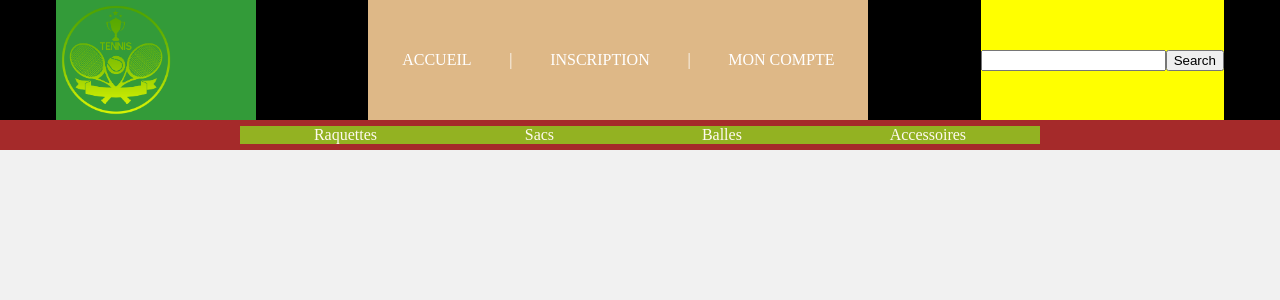
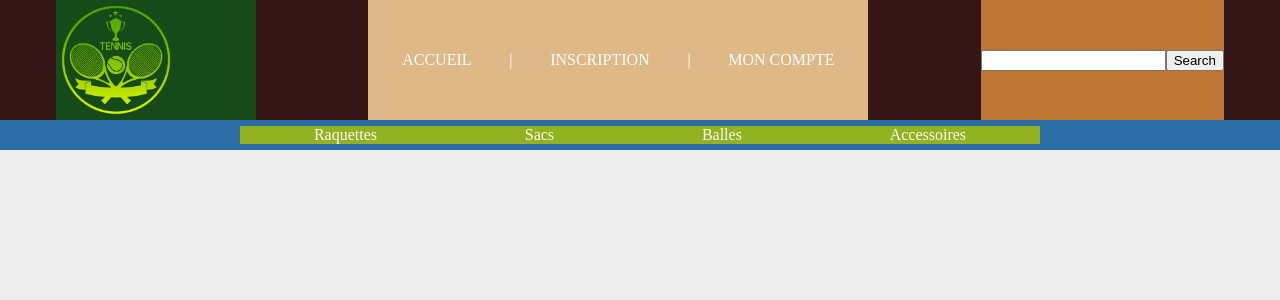
Before and after one commit to alexandre-leroux/boutique, a PHP site: template view/accueil.html in a window 1280 px wide. Shown: the top 300 px of the page. Run offline with PHP 8.4, Linux system fonts and the light colour scheme; the template is opened without the code that fills it, so the values that code supplies are empty.

Commit message:
last change ready pour Baptiste

```diff
--- a/style/dart-sass/style.css
+++ b/style/dart-sass/style.css
@@ -44,7 +44,7 @@ td, th {
 }
 
 body {
-  background-color: #f1f1f1;
+  background-color: #ececec;
 }
 
 .dflex {
@@ -55,7 +55,7 @@ body {
 
 header {
   height: 120px;
-  background-color: black;
+  background-color: #351616;
   display: flex;
   justify-content: space-around;
 }
@@ -64,7 +64,7 @@ header .logo a {
   display: flex;
   height: 100%;
   width: 200px;
-  background-color: #339b39;
+  background-color: #164b19;
 }
 header .accueil {
   width: 500px;
@@ -81,11 +81,11 @@ header .accueil p {
   color: white;
 }
 header .search_bar {
-  background-color: yellow;
+  background-color: #bd7634;
 }
 
 .nav {
-  background-color: brown;
+  background-color: #2a6ea5;
   height: 30px;
   width: 100%;
 }
--- a/style/style.scss
+++ b/style/style.scss
@@ -1,7 +1,7 @@
 @import "dart-sass/reset.scss";
 
 body{
-    background-color: rgb(241, 241, 241);
+    background-color: rgb(236, 236, 236);
 }
 
 //display flex générique, à coller dans les classes du html
@@ -16,7 +16,7 @@ body{
 header{
 
     height: 120px;
-    background-color: black;
+    background-color: rgb(53, 22, 22);
     display: flex;
     justify-content: space-around;
 
@@ -26,7 +26,7 @@ header{
         display: flex;
         height: 100%;
         width: 200px;
-        background-color: rgb(51, 155, 57);
+        background-color: rgb(22, 75, 25);
     }
 
    & .accueil{
@@ -46,7 +46,7 @@ header{
     }
 
     & .search_bar{
-        background-color: yellow;
+        background-color: rgb(189, 118, 52);
     }
 
 }
@@ -55,7 +55,8 @@ header{
 
 
 .nav{
-    background-color: brown;
+
+    background-color: rgb(42, 110, 165);
     height: 30px;
     width: 100%;
 
```
Also changed, not shown: 1 other file.
